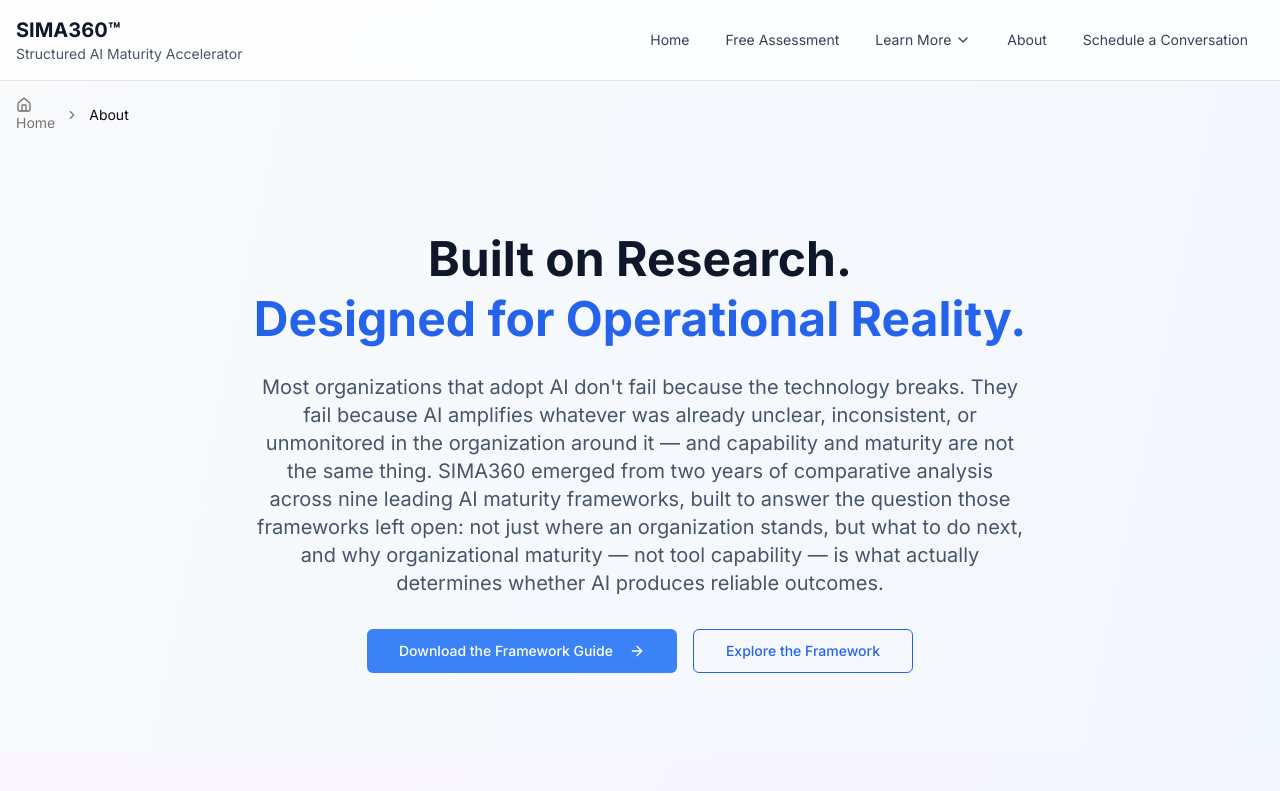
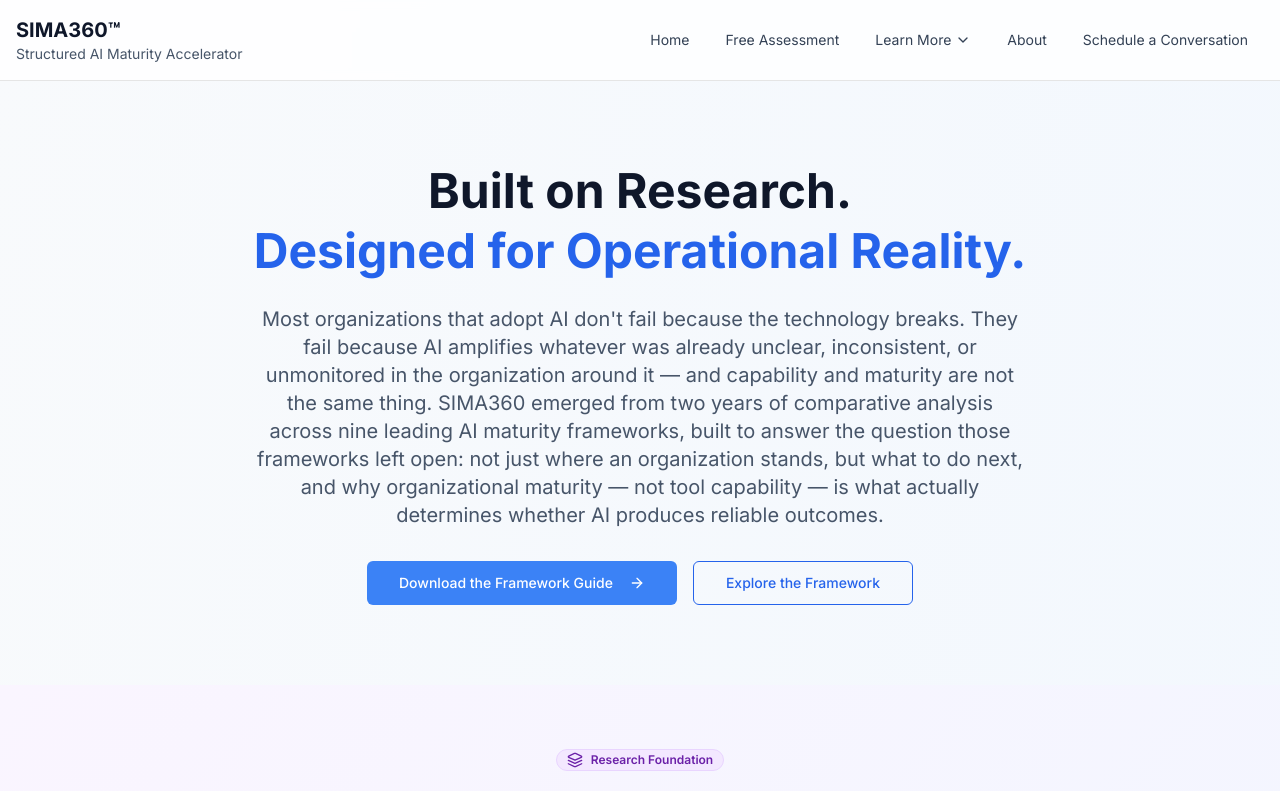
Before and after one commit to chucksuscheck/SIMA360, a Next.js app: page /about in a window 1280 px wide. Shown: the top 791 px of the page. Built offline with nearby package versions, Linux system fonts and the light colour scheme.

Commit message:
Remove breadcrumb from About page
Co-Authored-By: Claude Sonnet 5 <noreply@anthropic.com>

```diff
--- a/app/about/page.tsx
+++ b/app/about/page.tsx
@@ -13,14 +13,6 @@ import { Button } from "@/components/ui/button"
 import { Card, CardContent, CardDescription, CardHeader, CardTitle } from "@/components/ui/card"
 import { Badge } from "@/components/ui/badge"
 import {
-  Breadcrumb,
-  BreadcrumbItem,
-  BreadcrumbLink,
-  BreadcrumbList,
-  BreadcrumbPage,
-  BreadcrumbSeparator,
-} from "@/components/ui/breadcrumb"
-import {
   ArrowRight,
   Users,
   Target,
@@ -29,7 +21,6 @@ import {
   CheckCircle,
   Brain,
   BookOpen,
-  Home,
   AlertTriangle,
   TrendingUp,
   Eye,
@@ -64,24 +55,6 @@ const AboutPage = () => {
           </div>
         </div>
       </header>
-
-      {/* Breadcrumb */}
-      <div className="container mx-auto px-4 py-4">
-        <Breadcrumb>
-          <BreadcrumbList>
-            <BreadcrumbItem>
-              <BreadcrumbLink href="/">
-                <Home className="h-4 w-4" />
-                Home
-              </BreadcrumbLink>
-            </BreadcrumbItem>
-            <BreadcrumbSeparator />
-            <BreadcrumbItem>
-              <BreadcrumbPage>About</BreadcrumbPage>
-            </BreadcrumbItem>
-          </BreadcrumbList>
-        </Breadcrumb>
-      </div>
 
       {/* 1. Hero Section */}
       <section className="py-20 px-4">
```
